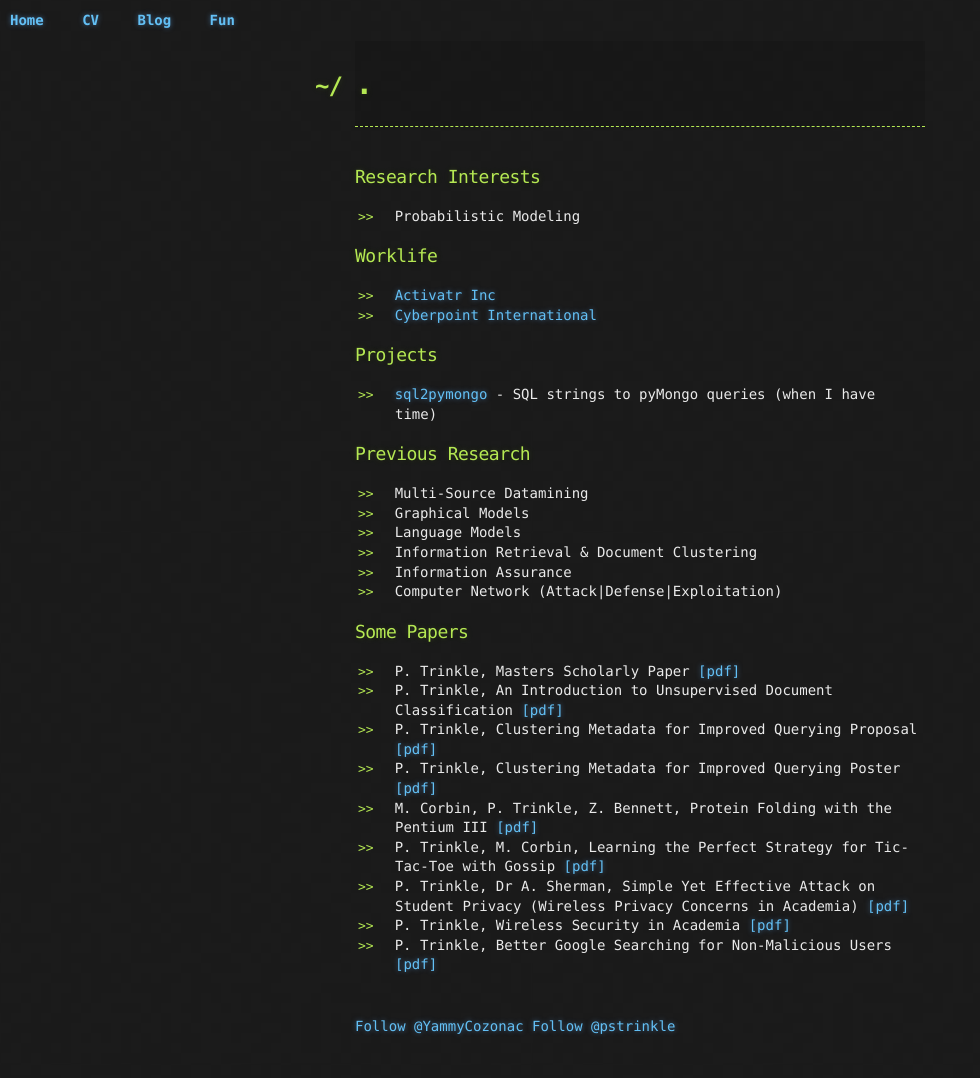
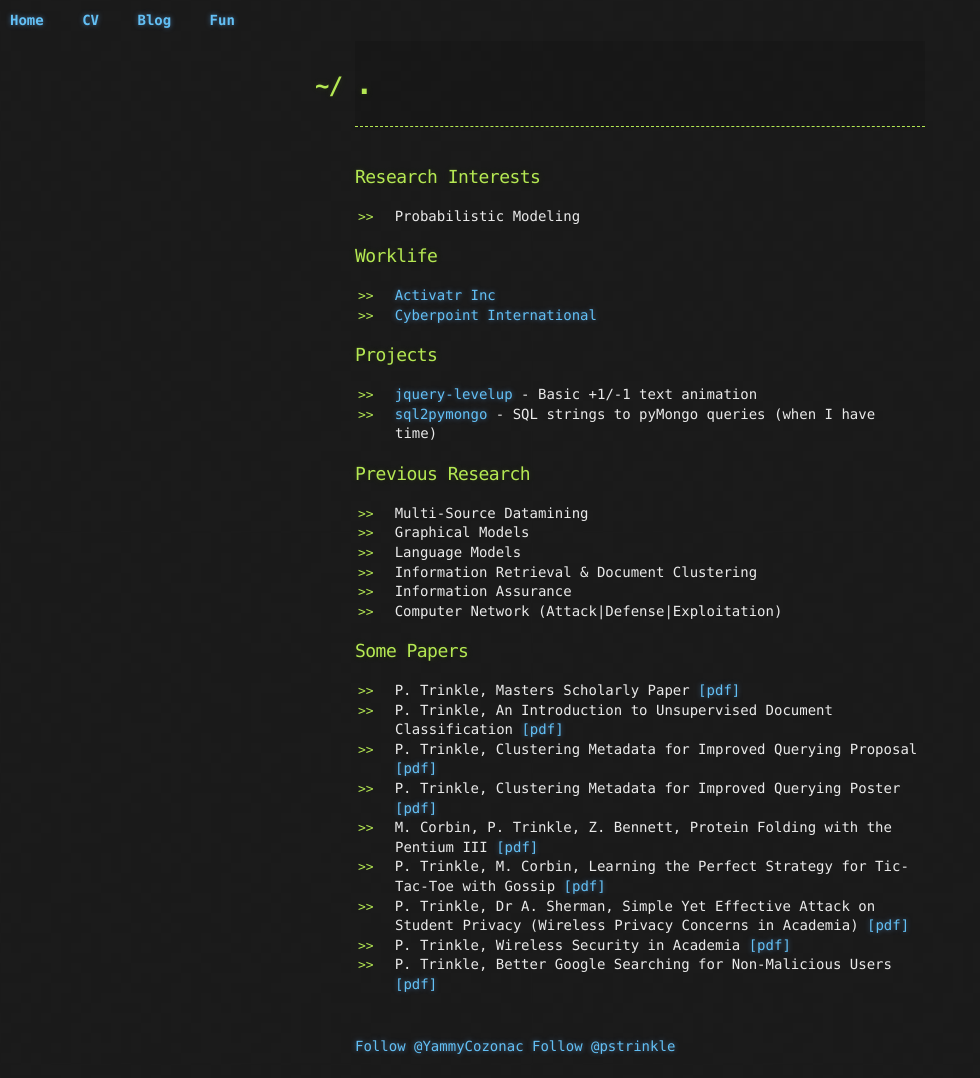
Before and after one commit to pstrinkle/pstrinkle.github.io, a Jekyll site: the page built from index.html, in a window 1280 px wide. Shown: the whole page, without its empty margins (0-980 px from the left). Built offline with Jekyll 4.4.1, drawn with Linux system fonts in a browser that asks for light colours; nearby versions of some CDN libraries; comment, search, counter and statistics services are not loaded.

Commit message:
Update index.html

```diff
--- a/index.html
+++ b/index.html
@@ -24,6 +24,7 @@ title: .
 <section>
   <h3>Projects</h3>
   <ul>
+    <li><a href="https://github.com/pstrinkle/jquery-levelup" target="_blank">jquery-levelup</a> - Basic +1/-1 text animation</li>
     <li><a href="https://github.com/pstrinkle/sql2pymongo" target="_blank">sql2pymongo</a> - SQL strings to pyMongo queries (when I have time)</li>
   </ul>
 </section>
```
